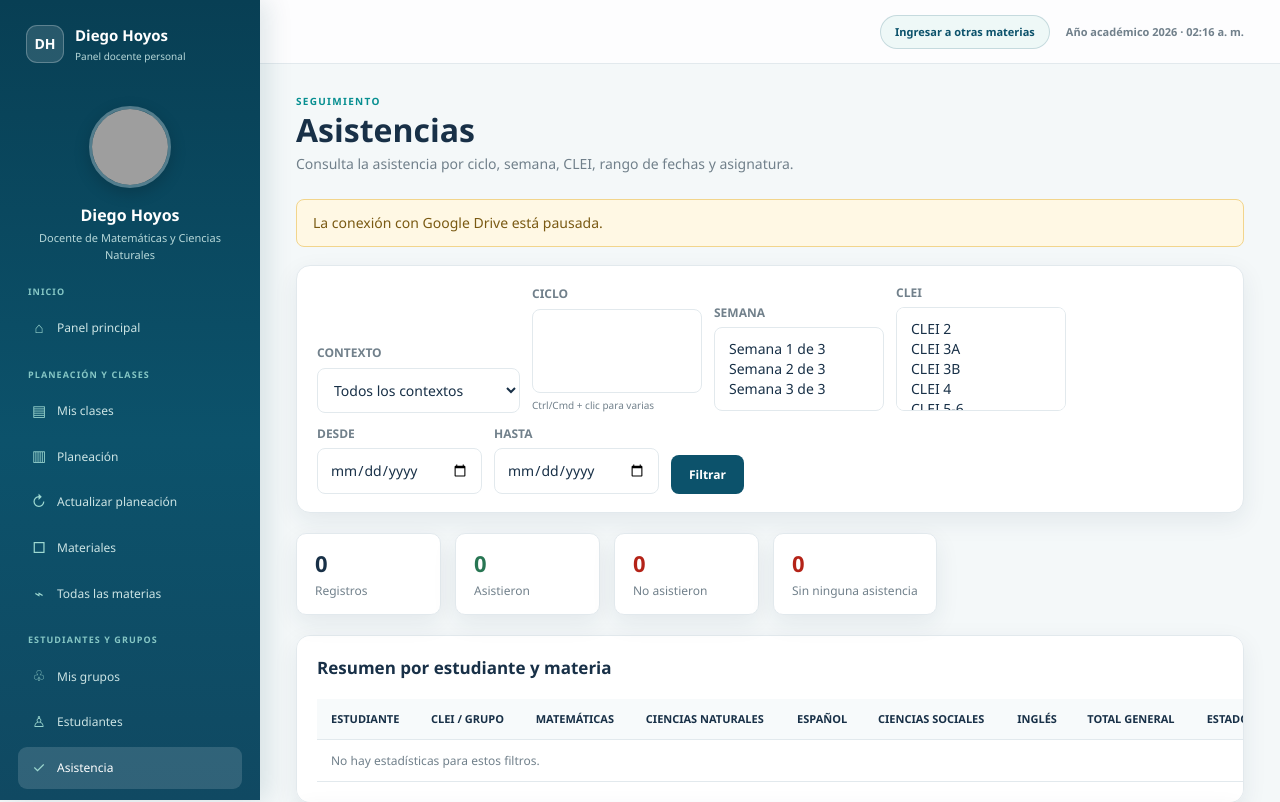
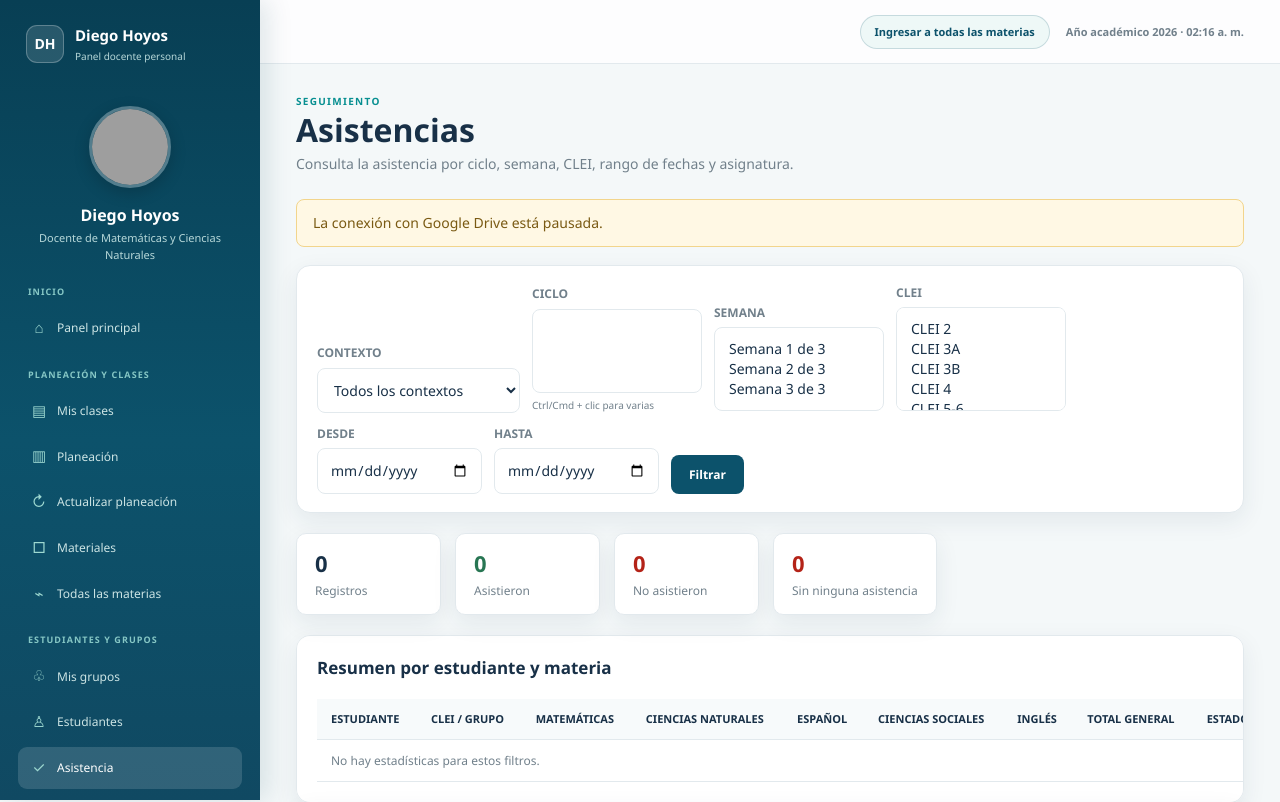
Before and after one commit to Diegoho58-dev/mi_plataforma_docente, a Flask app: page /asistencia in a window 1280 px wide. Shown: the top 802 px of the page. Run offline with Flask 3, Linux system fonts and the light colour scheme; the visitor is signed in with stand-in values (Sample User, id 1); lists and menus that the app fills with data are empty; parts of the project's set-up code (start-up, migrations or seed data) failed here and were passed over; some libraries are stand-ins or nearby versions; grey boxes are pictures that could not be loaded.

Commit message:
Update link for accessing all subjects

```diff
--- a/templates/partials/_topbar.html
+++ b/templates/partials/_topbar.html
@@ -1,6 +1,6 @@
 <header class="topbar">
   <button class="mobile-menu" type="button" aria-label="Abrir menú" aria-controls="mainSidebar" aria-expanded="false">☰</button>
   <div class="topbar-spacer"></div>
-  <a class="topbar-action" href="{{ url_for('otras_materias') }}">Ingresar a otras materias</a>
+  <a class="topbar-action" href="{{ url_for('todaslasmaterias') }}">Ingresar a todas las materias</a>
   <span class="academic-year">Año académico 2026 <span class="topbar-divider">·</span> <span id="liveClock">--:--</span></span>
 </header>
```
